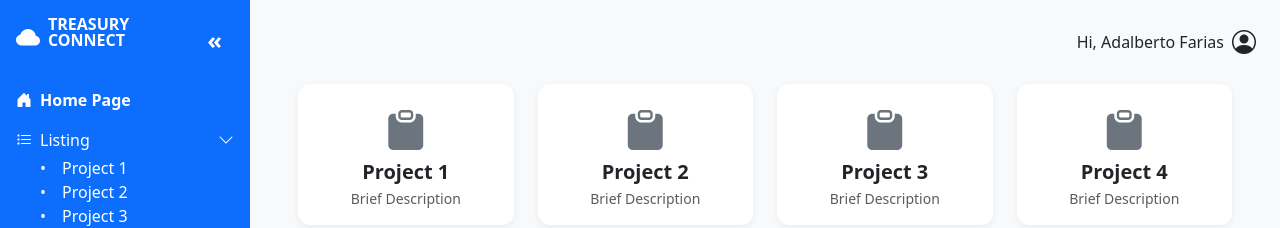
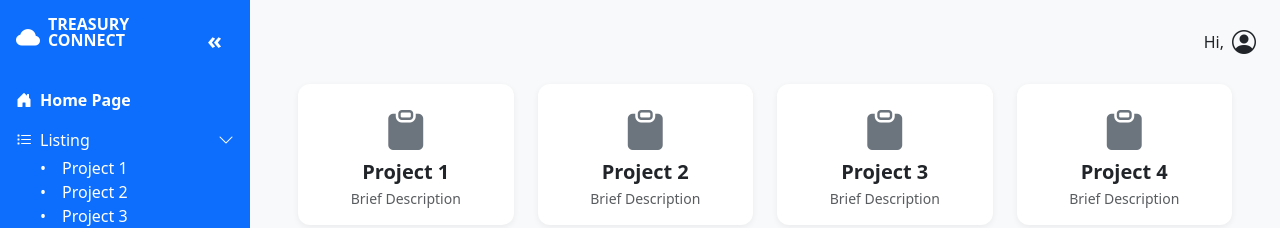
Before and after one commit to treasury-playground/frontend-modelo, an Angular app: page /home in a window 1280 px wide. Shown: the top 228 px of the page. Built offline with nearby package versions, Linux system fonts and the light colour scheme; no server answers.

Commit message:
melhorando a logica de register

```diff
--- a/src/app/layouts/main-layout/main-layout.component.html
+++ b/src/app/layouts/main-layout/main-layout.component.html
@@ -56,7 +56,7 @@
 
     <div class="flex-fill p-4 bg-light">
       <div class="d-flex justify-content-end align-items-center mb-4">
-        <span class="me-2">Hi, Adalberto Farias</span>
+        <span class="me-2">Hi, {{ userName }}</span>
         <div class="position-relative">
           <i
             class="bi bi-person-circle fs-4"
--- a/src/app/layouts/main-layout/main-layout.component.ts
+++ b/src/app/layouts/main-layout/main-layout.component.ts
@@ -1,4 +1,4 @@
-import { Component, HostListener } from '@angular/core';
+import { Component, HostListener, OnInit } from '@angular/core';
 import { RouterModule } from '@angular/router';
 import { CommonModule } from '@angular/common';
 
@@ -12,10 +12,18 @@ import { CommonModule } from '@angular/common';
     RouterModule
   ]
 })
-export class MainLayoutComponent {
+export class MainLayoutComponent implements OnInit {
   isSidebarCollapsed = false;
   showProjects = true;
   showUserMenu = false;
+  userName: string = '';
+
+  ngOnInit(): void {
+    const name = localStorage.getItem('userName');
+    if (name) {
+      this.userName = name;
+    }
+  }
 
   toggleUserMenu() {
     this.showUserMenu = !this.showUserMenu;
--- a/src/app/pages/home/home.component.ts
+++ b/src/app/pages/home/home.component.ts
@@ -21,6 +21,8 @@ export class HomeComponent {
 
 
   showModal = false;
+  userName: string = '';
+
 
   openModal() {
     this.showModal = true;
@@ -35,5 +37,11 @@ export class HomeComponent {
     if (storedType === 'teacher' || storedType === 'student') {
       this.userType = storedType;
     }
+
+    const storedName = localStorage.getItem('userName');
+    if (storedName) {
+      this.userName = storedName;
+    }
   }
+
 }
--- a/src/app/pages/register/register.component.ts
+++ b/src/app/pages/register/register.component.ts
@@ -38,9 +38,11 @@ export class RegisterComponent {
     }
 
     localStorage.setItem('userType', this.userType);
+    localStorage.setItem('userName', this.formData.name);
 
     console.log('Usuário registrado com sucesso:', this.formData);
     this.router.navigate(['/home']);
   }
 
+
 }
```
